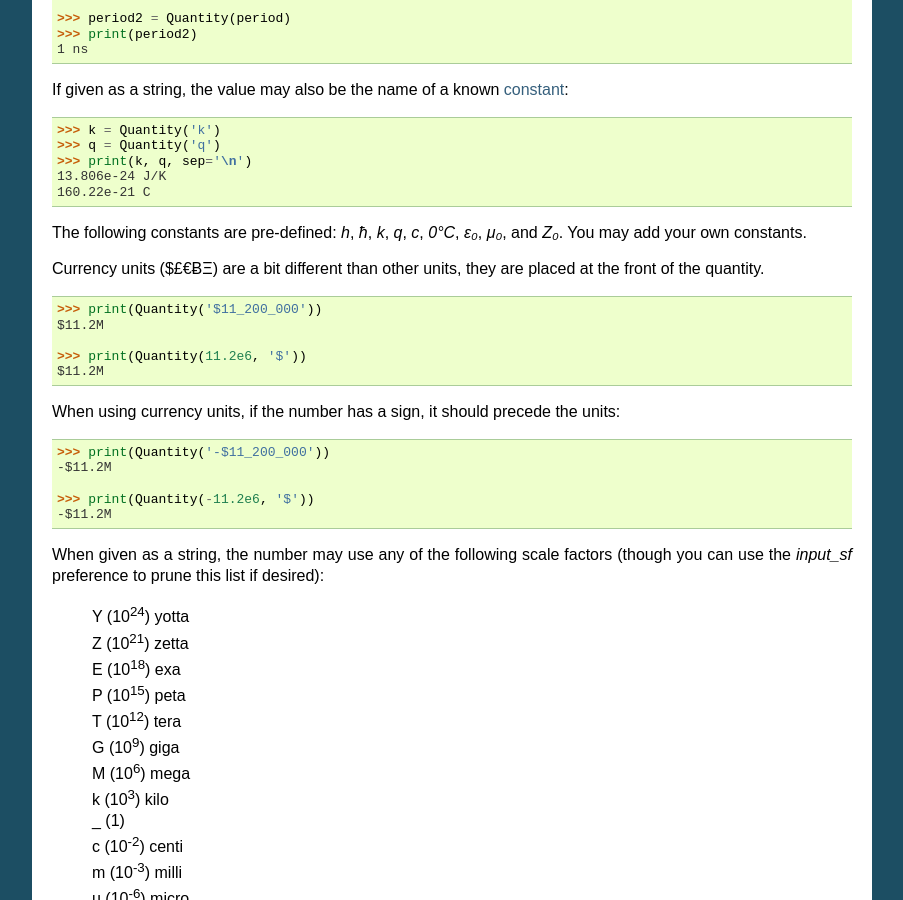
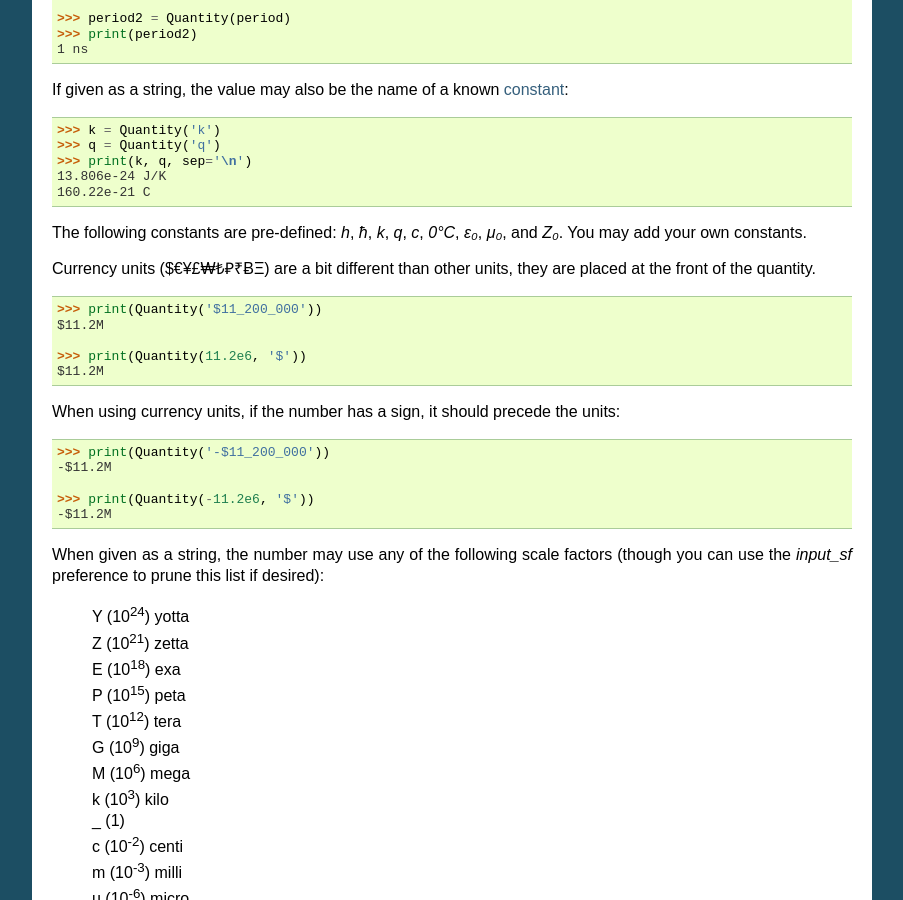
Before and after one commit to KenKundert/quantiphy, a Sphinx documentation site: the page built from doc/user.rst, in a window 1280 px wide and 900 px high, scrolled down 2652 px. Shown: the whole window, without its empty margins (198-1101 px from the left). Built offline with Sphinx 7.4.7, drawn with Linux system fonts in a browser that asks for light colours; some of the changed text lies outside the part shown.

```diff
--- a/doc/conf.py
+++ b/doc/conf.py
@@ -48,7 +48,7 @@ master_doc = 'index'
 
 # General information about the project.
 project = u'quantiphy'
-copyright = u'2017-2018, Ken Kundert'
+copyright = u'2017-2019, Ken Kundert'
 
 # The version info for the project you're documenting, acts as replacement for
 # |version| and |release|, also used in various other places throughout the
--- a/doc/user.rst
+++ b/doc/user.rst
@@ -194,8 +194,8 @@ If given as a string, the value may also be the name of a known :ref:`constant
 The following constants are pre-defined: *h*, *ħ*, *k*, *q*, *c*, *0°C*, *ε₀*,
 *μ₀*, and *Z₀*. You may add your own constants.
 
-Currency units ($£€ɃΞ) are a bit different than other units, they are placed
-at the front of the quantity.
+Currency units ($€¥£₩₺₽₹ɃΞ) are a bit different than other units, they are
+placed at the front of the quantity.
 
 .. code-block:: python
 
--- a/quantiphy.py
+++ b/quantiphy.py
@@ -688,7 +688,7 @@ SMALL_SCALE_FACTORS = 'munpfazy'
     # These must be given in order, one for every three decades.
 
 # Supported currency symbols (these go on left side of number)
-CURRENCY_SYMBOLS = '$£€¥₹ɃΞ' if sys.version_info.major == 3 else '$'
+CURRENCY_SYMBOLS = '$€¥£₩₺₽₹ɃΞ' if sys.version_info.major == 3 else '$'
 
 # Unit symbols that are not simple letters.
 # Do not include % as it will be picked up when converting text to numbers,
```
